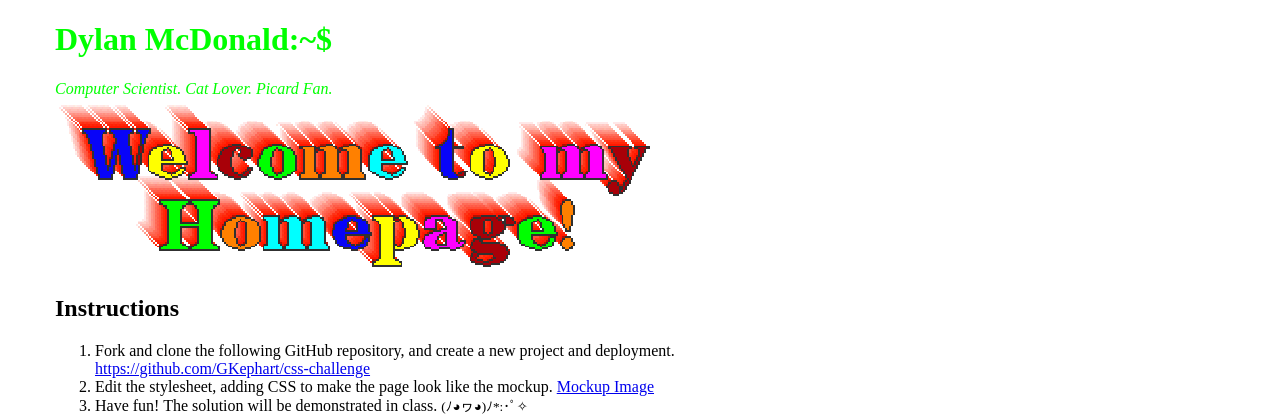
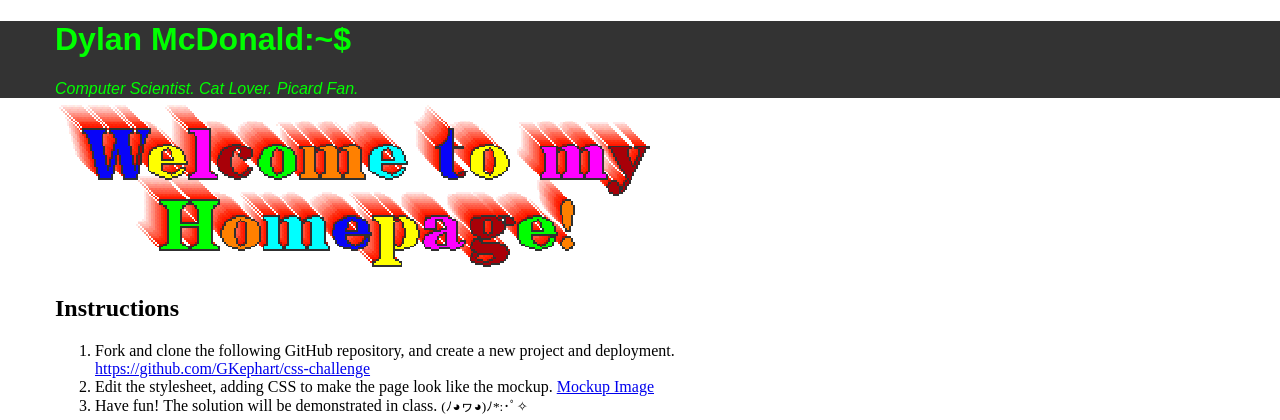
Before and after one commit to uss-hopper/css-challenge-MrAGillikin, a PHP site: page / in a window 1280 px wide. Shown: the top 420 px of the page. Run offline with PHP 8.4, Linux system fonts and the light colour scheme.

Commit message:
Adjusting Header colors. Starting on Instruction content.

```diff
--- a/css/style.css
+++ b/css/style.css
@@ -17,10 +17,6 @@ html, body {
 
 .clearfix {
 	clear: both;
-}
-
-h1, em {
-	color: lime;
 }
 
 /* create a responsive container */
@@ -65,3 +61,17 @@ body { width: 100%;}
 * * Pseudo Classes
 * * Attribute Selectors
 ******************************************************/
+
+h1 {
+
+}
+
+header {
+	background-color: rgb(51, 51, 51);
+	color: rgb(0,255,0);
+	font-family: sans-serif;
+}
+
+.instructions-wrapper {
+	border: black;
+}
```
